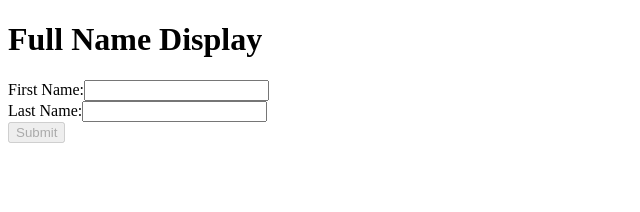
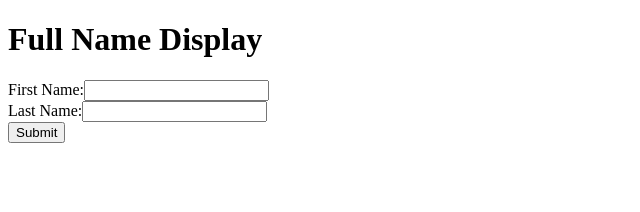
Before and after one commit to hari2596/xdisplayname, a React (Create React App) app: page / in a window 1280 px wide. Shown: the top 212 px of the page, without its empty margins (0-640 px from the left). Built offline with nearby package versions, Linux system fonts and the light colour scheme.

Commit message:
third  commit

```diff
--- a/src/Displayname.jsx
+++ b/src/Displayname.jsx
@@ -42,7 +42,7 @@
         </label>
         <br />
 
-        <button type="submit" disabled={firstName.trim() === "" || lastName.trim() === ""}> Submit </button>
+        <button type="submit"> Submit </button>
       </form>
 
       {fullName && <h2>Full Name: {fullName}</h2>}
```
